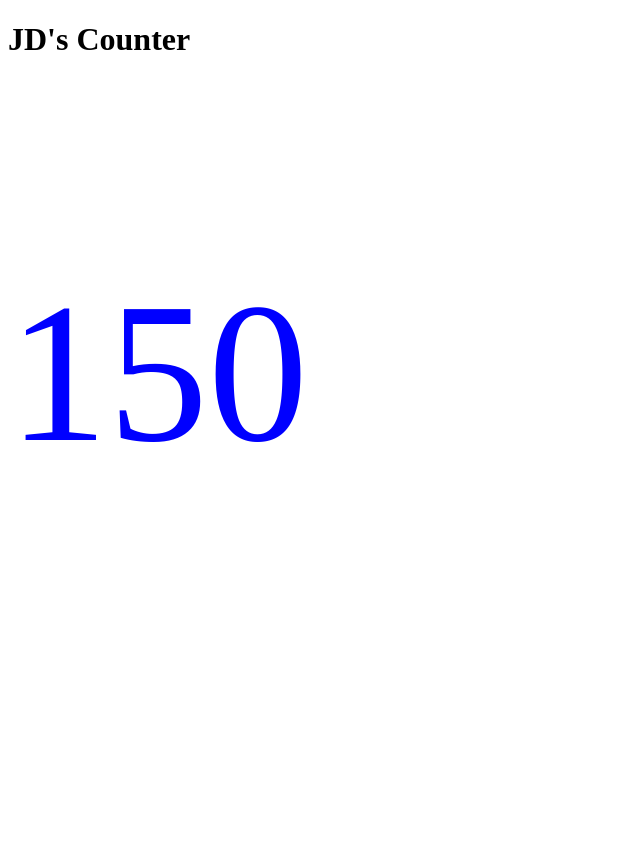
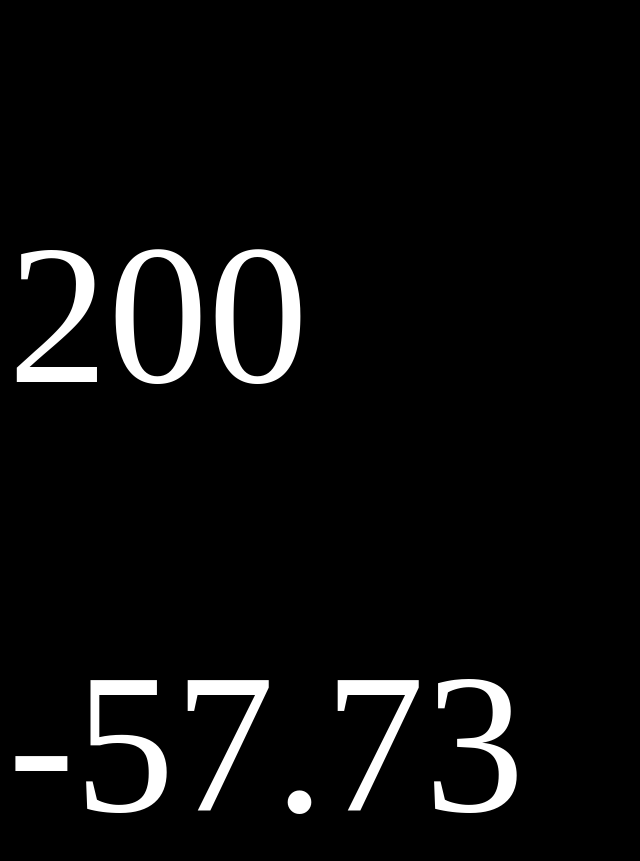
Before and after one commit to jdrhea/moon_temperature, a plain HTML site: page index.html in a window 1280 px wide. Shown: the top 861 px of the page, without its empty margins (0-640 px from the left). Before the commit the page ends 800 px from the top, so only its background shows below. Drawn offline with Linux system fonts and the light colour scheme.

Commit message:
initial commit with working temp

```diff
--- a/index.html
+++ b/index.html
@@ -2,26 +2,62 @@
 <html>
 <body>
 
-<h1>JD's Counter</h1>
-
-<p id="counter"></p>
+<p id="time"></p>
+<p id="temp"></p>
+<p id="distance"></p>
 
 
 <script>
-setInterval(myCounter, 100);
-var i = 200
-document.getElementById("counter").style.color = "blue";
-document.getElementById("counter").style.fontSize = "200px";
+setInterval(myCounter, 25);
+var x = 0
+var y = 0
+var z = 0
+document.getElementsByTagName('body')[0].style.backgroundColor = "black";
+document.getElementById("time").style.color = "white";
+document.getElementById("time").style.fontSize = "200px";
+document.getElementById("temp").style.color = "white";
+document.getElementById("temp").style.fontSize = "200px";
+document.getElementById("distance").style.color = "white";
+document.getElementById("distance").style.fontSize = "200px";
+
+
 function myCounter() {
-  i -= 1;
-  if (i < 100) {
-    document.getElementById("counter").style.color = "red";
-  }
-  if (i < 0) {
-    document.getElementById("counter").innerHTML = 0;
+  x += 1;
+  if (x > 8000) {
+    x = 8000;
+    y = -273.15;
+    z = 0;
   } else {
-    document.getElementById("counter").innerHTML = i;
-  }
+	// calculate temp
+          //moon temp
+	if (x >= 00 && x <= 7000){
+          y = 0.0166554*x- 61.0625
+       } else if ( x >= 7000 && x <= 7800){
+          y = 0.65*x- 4470
+       } else if ( x >= 7800 && x <= 7900){
+          y = 9*x- 69600
+       } else if ( x >= 7900 && x <= 7950){
+          y = -18*x + 143700
+       } else if ( x >= 7950 && x <= 7990){
+          y = 22.5*x -178275
+       } else if ( x >= 7990 && x <= 8001){
+          y = 161.195*x + 1.2895 * Math.pow(10,6);
+       }
+
+
+
+
+	// calculate distance
+	if (x >= 0 && x <= 7800){
+	  z = 15.6736 * x + 239260;
+	} else if ( x > 7800 && x <= 8000 ){
+	  z = -2400*x + 1.908 * Math.pow(10,7);
+	}
+
+    }
+  document.getElementById("time").innerHTML = x;
+  document.getElementById("temp").innerHTML = y.toFixed(2);
+  document.getElementById("distance").innerHTML = Math.round(z);
 }
 
 </script>
```
Also changed, not shown: 2 other files.
